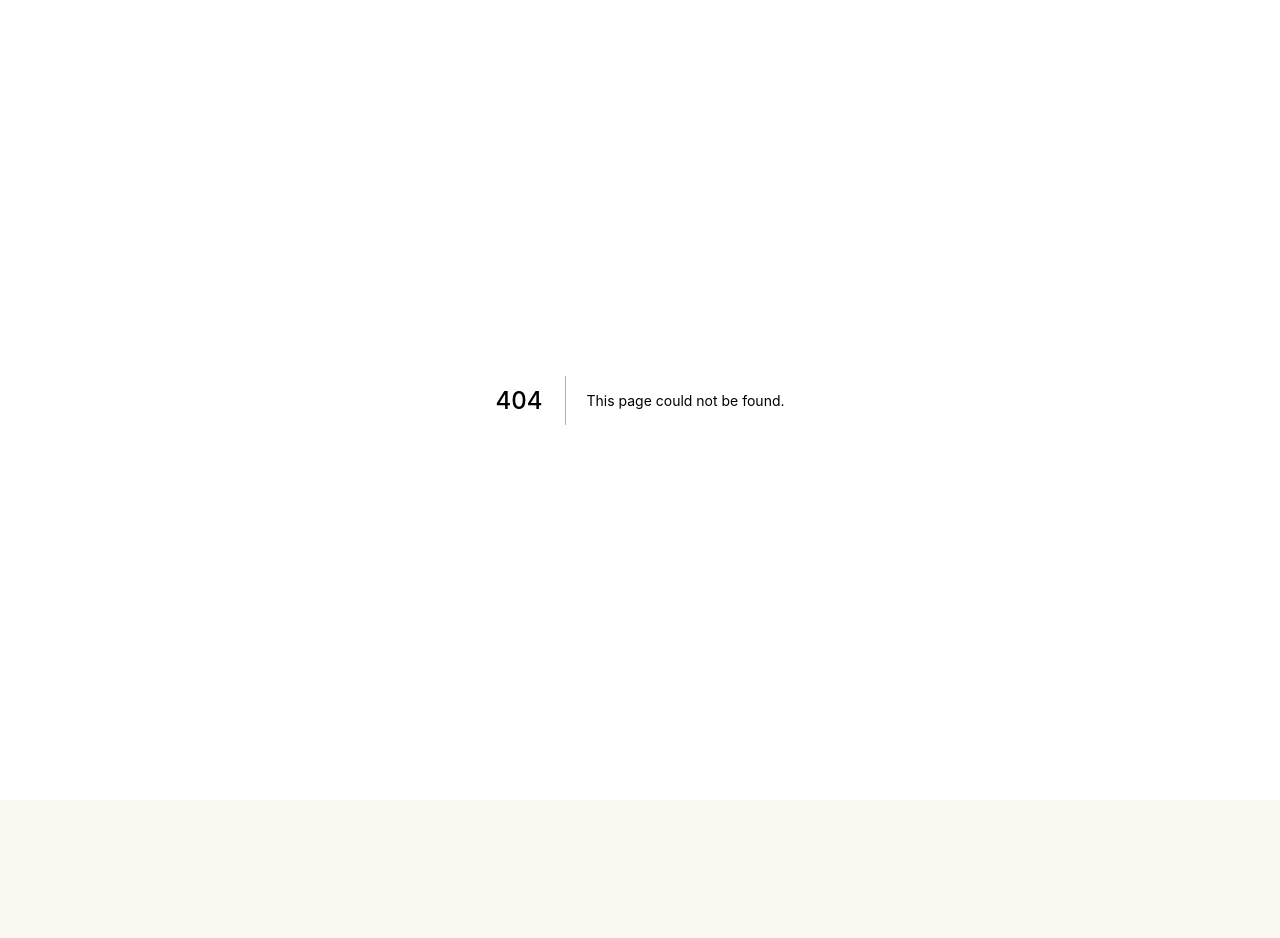
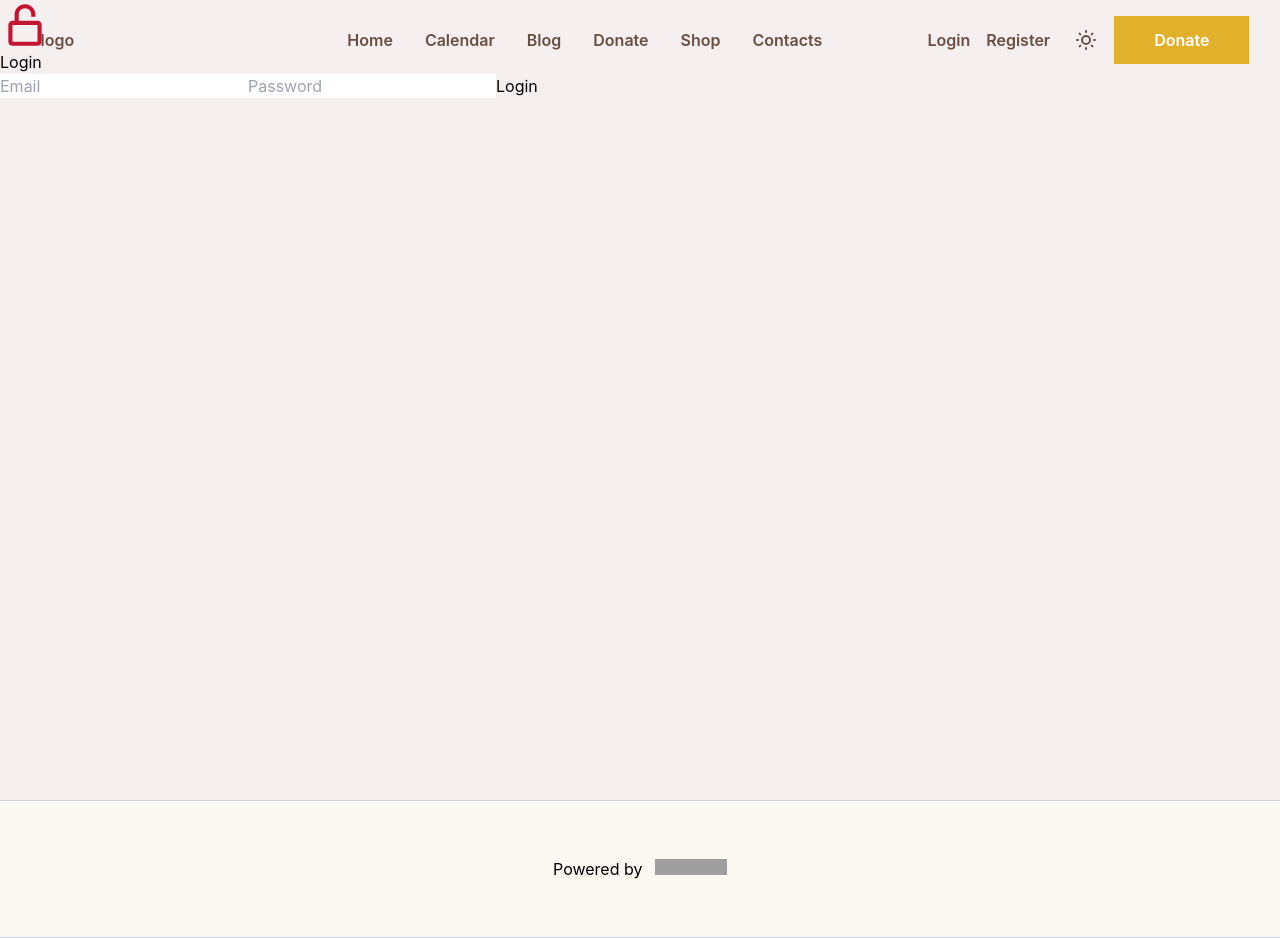
Before and after one commit to yapna-youpi/CHURCH_Herv-, a Next.js app: page /login in a window 1280 px wide. Before the commit this address had no page. Before the commit the page ends 800 px from the top, so only its background shows below. Built offline with nearby package versions, Linux system fonts and the light colour scheme; grey boxes are pictures that could not be loaded.

Commit message:
ajout du login

```diff
--- a/components/header/Header.jsx
+++ b/components/header/Header.jsx
@@ -44,7 +44,7 @@ function Header({ moon, colorTheme, }) {
           </menu>
 
           <aside className="aside  my-10 mx-auto md:flex  md:my-0 md:mx-0 md:w-80 md:items-center ">
-            <div className="login my-3 text-center cursor-pointer md:mx-2"> Login </div>
+            <div className="login my-3 text-center cursor-pointer md:mx-2"><Link href="/login"><a> Login</a></Link></div>
             <div className="register my-3 text-center cursor-pointer md:mx-2"> Register </div>
             <button className='absolute top-7 right-16 sm:right-7 md:relative md:top-0 md:right-0 md:mx-4' onClick={()=>colorTheme()}>
                     {moon ?
--- /dev/null
+++ b/pages/login/index.jsx
@@ -0,0 +1,31 @@
+import React from 'react'
+import Header from '../../components/header/Header'
+import Footer from '../../components/footer/Footer'
+
+function index() {
+  return (
+    <div>
+      <Header/>
+        <div className="logine d-flex justify-center items-center">
+            <div className='bubble '>
+                <div className='form-container'>
+                    <form class="login-form">
+                        <div class="icon">
+                            <svg stroke="currentColor" fill="currentColor" stroke-width="0" viewBox="0 0 24 24" color="#c31432" height="50" width="50" xmlns="http://www.w3.org/2000/svg">
+                                <path d="M17 8V7c0-2.757-2.243-5-5-5S7 4.243 7 7v3H6c-1.103 0-2 .897-2 2v8c0 1.103.897 2 2 2h12c1.103 0 2-.897 2-2v-8c0-1.103-.897-2-2-2H9V7c0-1.654 1.346-3 3-3s3 1.346 3 3v1h2zm1 4 .002 8H6v-8h12z"></path>
+                            </svg>
+                        </div>
+                        <h1>Login</h1>
+                        <input type="email" required="" placeholder="Email" />
+                        <input type="password" required="" placeholder="Password" />
+                        <button>Login</button>
+                    </form>
+                </div>
+            </div>
+        </div>
+      <Footer />
+    </div>
+  )
+}
+
+export default index
--- a/styles/globals.css
+++ b/styles/globals.css
@@ -52,6 +52,26 @@ a {
 .newsletter input[type=checkbox]{
   border-color: #E3DBD9!important;
 }
+/*-- styling login--*/
+.logine{
+  background-color: #f6efef;
+    height: 100vh;
+    overflow-x: hidden;
+    width: 100%;
+}
+.buble{
+  -webkit-animation: wave 15s linear infinite;
+    animation: wave 15s linear infinite;
+    background-image: linear-gradient(to right top,#c31432,#240b36);
+    border: 1px solid #fff;
+    border-radius: 54% 46% 42% 58%/60% 58% 42% 40%;
+    content: "";
+    height: 40vw;
+    margin: 100px auto;
+    min-height: 550px;
+    min-width: 550px;
+    width: 40vw;
+}
 
 /* --end styling newsletter --*/
 
```
